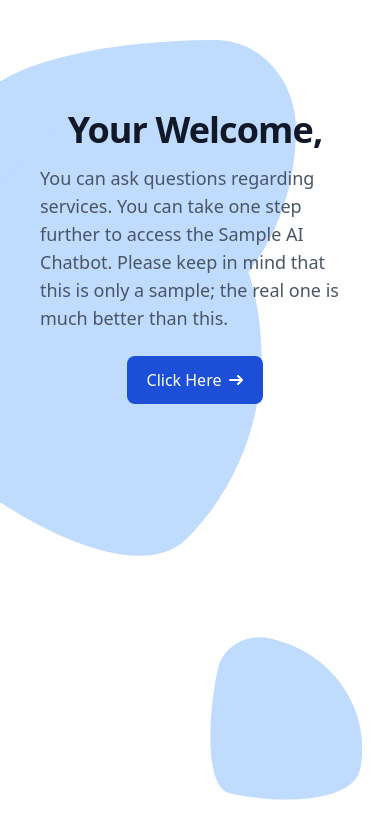
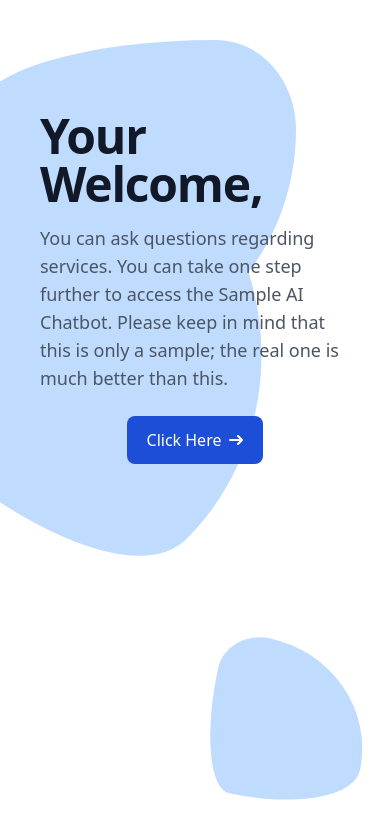
Before and after one commit to DIWAKARKASHYAP/sample-ai-bot, a plain HTML site: page index.html in a window 390 px wide. Drawn offline with nearby package versions, Linux system fonts and the light colour scheme.

Commit message:
final touch

```diff
--- a/index.html
+++ b/index.html
@@ -5,6 +5,8 @@
         <meta name="viewport" content="width=device-width, initial-scale=1.0" />
         <title>Document</title>
         <script src="https://cdn.tailwindcss.com"></script>
+        <script src="https://cdn.jsdelivr.net/npm/@supabase/supabase-js"></script>
+        <script src="https://cdnjs.cloudflare.com/ajax/libs/axios/1.6.7/axios.min.js"></script>
         <style>
             .diffBorder {
                 z-index: -1;
@@ -26,7 +28,7 @@
         <div class="max-w-5xl m-auto flex flex-col mt-28">
             <div class="flex flex-col"></div>
             <h1
-                class="mb-4 m-auto text-4xl font-extrabold leading-none tracking-tight text-gray-900 md:text-5xl lg:text-6xl"
+                class="mb-4 m-auto text-5xl font-extrabold leading-none tracking-tight text-gray-900 md:text-5xl lg:text-6xl"
             >
                 Your Welcome,
                 <span id="companyNameDisplay"></span>
@@ -40,8 +42,8 @@
                 this.
             </p>
             <div class="m-auto">
-                <a
-                    href="/pages/bot.html"
+                <button
+                    onclick="storeClient()"
                     class="inline-flex items-center justify-center px-5 py-3 text-base font-medium text-center text-white bg-blue-700 rounded-lg hover:bg-blue-800 focus:ring-4 focus:ring-blue-300 focus:ring-blue-900"
                 >
                     Click Here
@@ -60,7 +62,7 @@
                             d="M1 5h12m0 0L9 1m4 4L9 9"
                         />
                     </svg>
-                </a>
+                </button>
             </div>
         </div>
 
@@ -93,6 +95,31 @@
             // Display the formatted company name
             document.getElementById("companyNameDisplay").innerText =
                 companyName;
+
+            const storeClient = () => {
+                if (companyNameParam) {
+                    axios
+                        .post(
+                            "https://ai-bot-1acab-default-rtdb.firebaseio.com/test.json",
+                            { name: companyName }
+                        )
+                        .then(() => {
+                            window.location.href =
+                                "https://sample-ai-bot.vercel.app/pages/bot.html";
+                        });
+                } else {
+                    window.location.href =
+                        "https://sample-ai-bot.vercel.app/pages/bot.html";
+                }
+                // console.log(store);
+            };
+        </script>
+
+        <script>
+            // console.log(axios);
+
+            // abc();
+            // https://ai-bot-1acab-default-rtdb.firebaseio.com
         </script>
     </body>
 </html>
```
